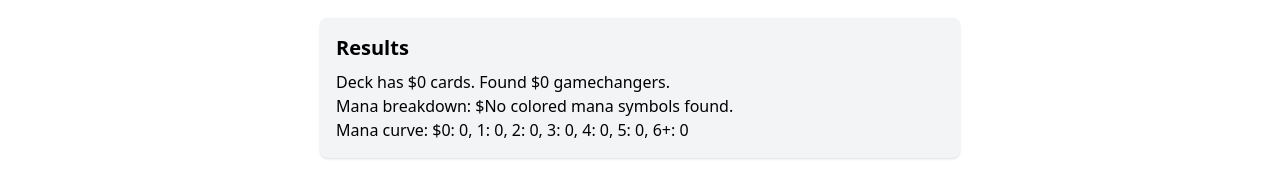
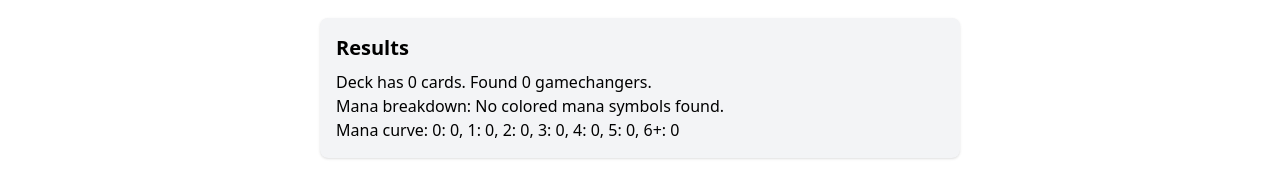
Before and after one commit to varadn/Comp5130_Website, a Next.js app: page / in a window 1280 px wide. Both pictures are taken after a click on the button "Analyze Deck". Shown: the part 502-694 px from the top of the page. Built offline with nearby package versions, Linux system fonts and the light colour scheme.

Commit message:
fix linting issues

```diff
--- a/app/page.tsx
+++ b/app/page.tsx
@@ -97,11 +97,11 @@ export default function Home() {
       setResults(
         <div>
           <p>
-            Deck has ${totalCards} cards. Found ${gamechangers.length}{" "}
+            Deck has {totalCards} cards. Found {gamechangers.length}{" "}
             gamechangers.
           </p>
-          <p>Mana breakdown: ${manaBreakdown}</p>
-          <p>Mana curve: ${curveBreakdown}</p>
+          <p>Mana breakdown: {manaBreakdown}</p>
+          <p>Mana curve: {curveBreakdown}</p>
         </div>
       );
     } catch (err) {
```
